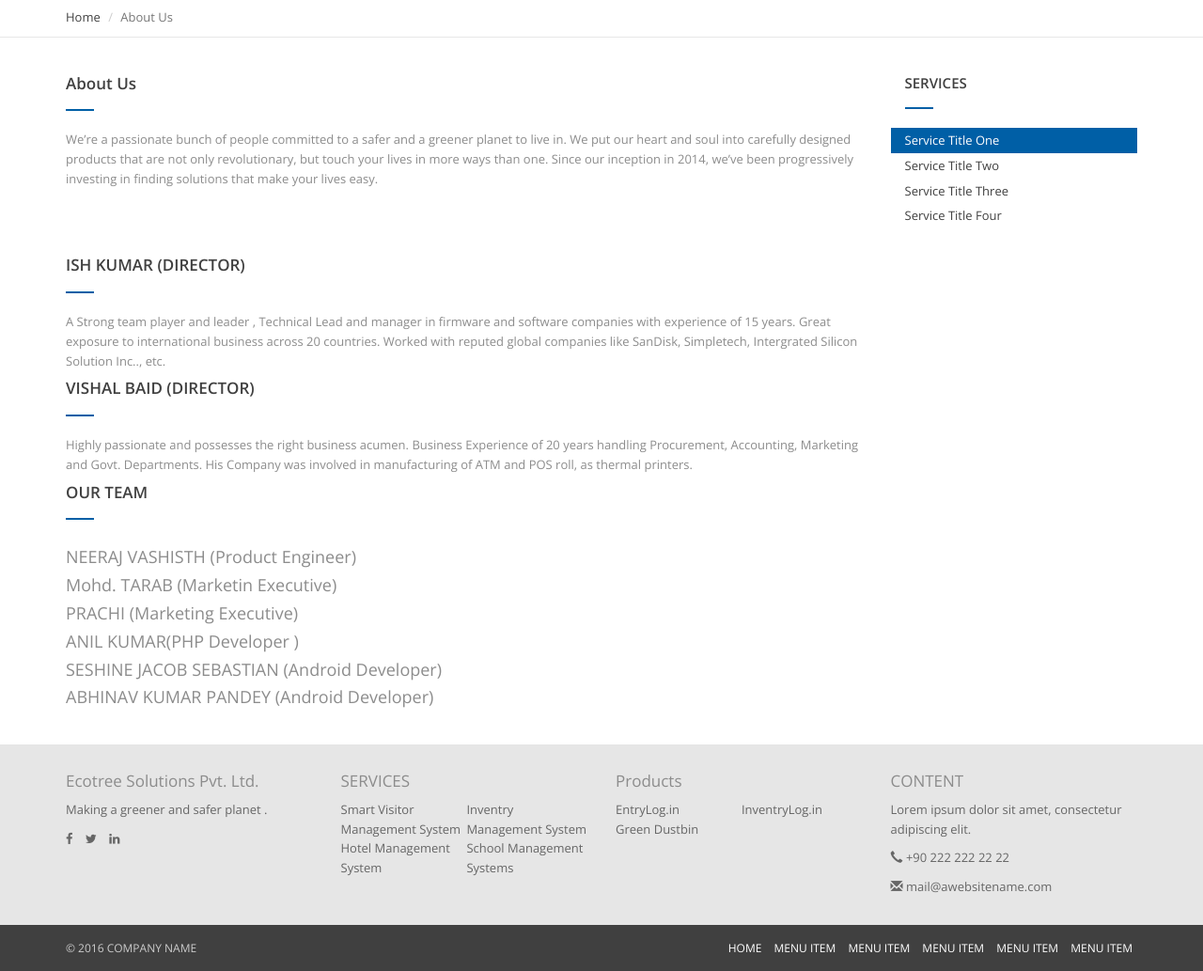
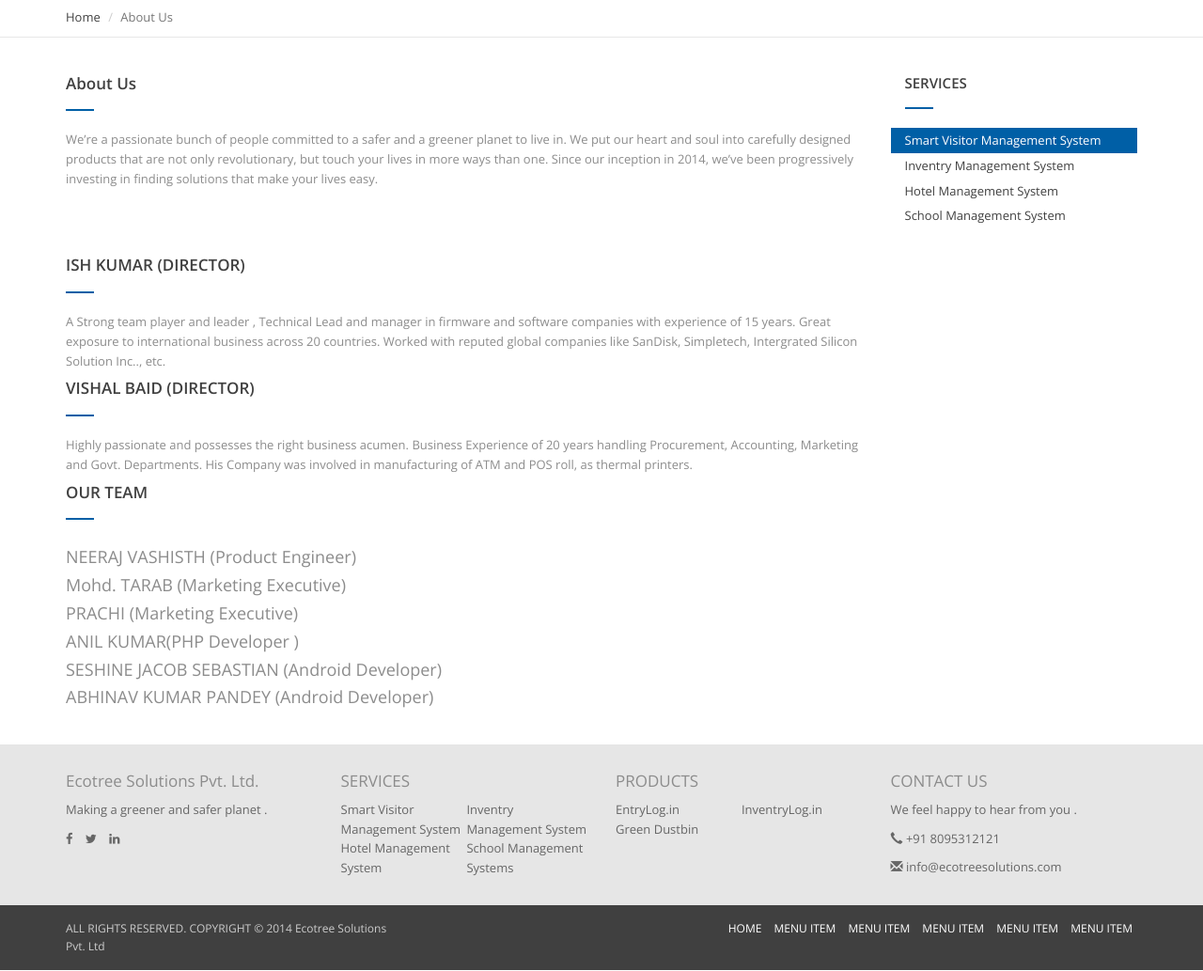
Before and after one commit to shane596/Example.github.io, a plain HTML site: page page.html in a window 1280 px wide. Shown: the part 142-1175 px from the top of the page at 94% size. Drawn offline with nearby package versions, Linux system fonts and the light colour scheme.

Commit message:
services
edited

```diff
--- a/page.html
+++ b/page.html
@@ -96,10 +96,10 @@ Since our inception in 2014, we’ve been progressively investing in finding sol
                     <div class="widget">
                         <h4>SERVICES</h4>
                         <ul>
-                            <li class="current"><a href="#" title="">Service Title One</a></li>
-                            <li><a href="#" title="">Service Title Two</a></li>
-                            <li><a href="#" title="">Service Title Three</a></li>
-                            <li><a href="#" title="">Service Title Four</a></li>
+                            <li class="current"><a href="#" title="">Smart Visitor Management System</a></li>
+                            <li><a href="#" title="">Inventry Management System</a></li>
+                            <li><a href="#" title="">Hotel Management System</a></li>
+                            <li><a href="#" title="">School Management System</a></li>
                         </ul>
                     </div>
                 </aside>
@@ -126,7 +126,7 @@ Since our inception in 2014, we’ve been progressively investing in finding sol
 
 					<section class="page col-sm-9">
                     <h4 class="page-title">NEERAJ VASHISTH (Product Engineer) </h4>
-					<h4 class="page-title">Mohd. TARAB (Marketin Executive) </h4>
+					<h4 class="page-title">Mohd. TARAB (Marketing Executive) </h4>
 					 <h4 class="page-title">PRACHI  (Marketing Executive) </h4>
 					  <h4 class="page-title">ANIL KUMAR(PHP Developer ) </h4>
 					   <h4 class="page-title">SESHINE JACOB SEBASTIAN (Android Developer) </h4>
@@ -163,7 +163,7 @@ Since our inception in 2014, we’ve been progressively investing in finding sol
                     </ul>
                 </div>
                 <div class="col-md-3 col-sm-6 fbox">
-                    <h4>Products</h4>
+                    <h4>PRODUCTS</h4>
                     <ul class="big">
                         <li><a href="#" title="">EntryLog.in</a></li>
                         <li><a href="#" title="">InventryLog.in</a></li>
@@ -172,10 +172,10 @@ Since our inception in 2014, we’ve been progressively investing in finding sol
                     </ul>
                 </div>
                 <div class="col-md-3 col-sm-6 fbox">
-                    <h4>CONTENT</h4>
-                    <p class="text">Lorem ipsum dolor sit amet, consectetur adipiscing elit.</p>
-                    <p><a href="tel:+902222222222"><span class="glyphicon glyphicon-earphone" aria-hidden="true"></span> +90 222 222 22 22</a></p>
-                    <p><a href="mailto:iletisim@agrisosgb.com"><span class="glyphicon glyphicon-envelope" aria-hidden="true"></span> mail@awebsitename.com</a></p>
+                    <h4>CONTACT US </h4>
+                    <p class="text"> We feel happy to hear from you .</p>
+                    <p><a href="tel:+902222222222"><span class="glyphicon glyphicon-earphone" aria-hidden="true"></span> +91 8095312121</a></p>
+                    <p><a href="mailto:iletisim@agrisosgb.com"><span class="glyphicon glyphicon-envelope" aria-hidden="true"></span> info@ecotreesolutions.com</a></p>
                 </div>
             </div>
         </div>
@@ -183,7 +183,7 @@ Since our inception in 2014, we’ve been progressively investing in finding sol
             <div class="container">
                 <div class="row">
                     <div class="col-md-4">
-                        <p class="pull-left">&copy; 2016 COMPANY NAME</p>
+                        <p class="pull-left">ALL RIGHTS RESERVED. COPYRIGHT © 2014 Ecotree Solutions Pvt. Ltd</p>
                     </div>
                     <div class="col-md-8">
                         <ul class="list-inline navbar-right">
```
